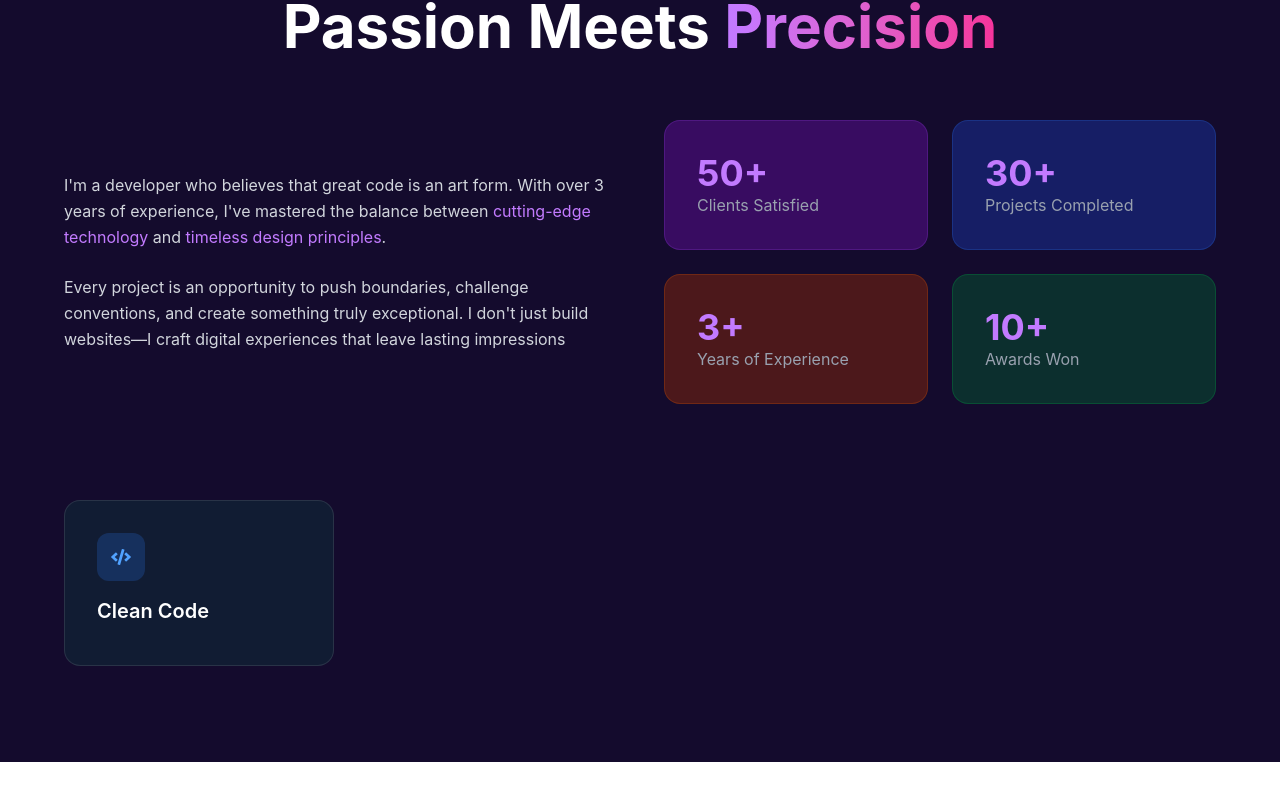
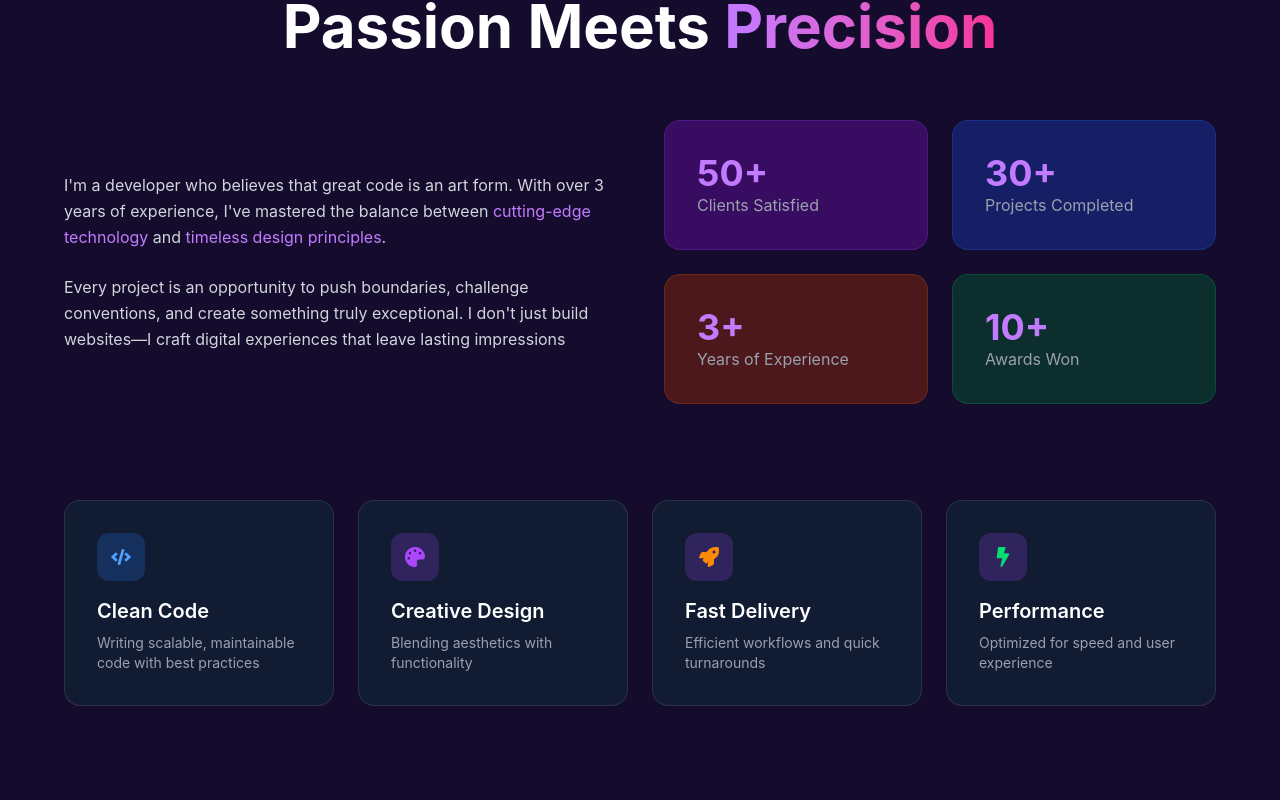
Before and after one commit to muhammad230/Mohdsite.com, a React (Vite) app: page / in a window 1280 px wide. Shown: the part 940-1740 px from the top of the page. Before the commit the page ends 1702 px from the top, so only its background shows below. Built offline with nearby package versions, Linux system fonts and the light colour scheme.

Commit message:
add cards in about section

```diff
--- a/src/Components/About.jsx
+++ b/src/Components/About.jsx
@@ -52,14 +52,45 @@ const About = () => {
             </div>
           </div>
         </div>
+         {/* Feature Cards Section */}
         <div className="grid md:grid-cols-4 gap-6 mt-24">
             <div className="bg-[#111c33] p-8 rounded-2xl border border-white/10 hover:-translate-y-2 hover:border-blue-500 transition duration-300">
                 <div className="w-12 h-12 flex items-center justify-center rounded-xl bg-blue-500/20 mb-4">
                   <FaCode className="text-blue-400 text-xl" />
                 </div>
                 <h3 className="text-xl font-semibold mb-2">Clean Code</h3>
+                <p className="text-gray-400 text-sm">
+              Writing scalable, maintainable code with best practices
+            </p>
             </div>
 
+             <div className="bg-[#111c33] p-8 rounded-2xl border border-white/10 hover:-translate-y-2 hover:border-purple-500 transition duration-300">
+            <div className="w-12 h-12 flex items-center justify-center rounded-xl bg-purple-500/20 mb-4">
+              <FaPalette className="text-purple-500 text-xl" />
+            </div>
+            <h3 className="text-xl font-semibold mb-2">Creative Design</h3>
+            <p className="text-gray-400 text-sm">
+              Blending aesthetics with functionality
+            </p>
+          </div>
+             <div className="bg-[#111c33] p-8 rounded-2xl border border-white/10 hover:-translate-y-2 hover:border-purple-500 transition duration-300">
+            <div className="w-12 h-12 flex items-center justify-center rounded-xl bg-purple-500/20 mb-4">
+              <FaRocket className="text-orange-400 text-xl" />
+            </div>
+            <h3 className="text-xl font-semibold mb-2">Fast Delivery</h3>
+            <p className="text-gray-400 text-sm">
+              Efficient workflows and quick turnarounds
+            </p>
+          </div>
+             <div className="bg-[#111c33] p-8 rounded-2xl border border-white/10 hover:-translate-y-2 hover:border-purple-500 transition duration-300">
+            <div className="w-12 h-12 flex items-center justify-center rounded-xl bg-purple-500/20 mb-4">
+              <FaBolt className="text-green-400 text-xl" />
+            </div>
+            <h3 className="text-xl font-semibold mb-2">Performance</h3>
+            <p className="text-gray-400 text-sm">
+              Optimized for speed and user experience
+            </p>
+          </div>
         </div>
       </div>
     </section>
```
